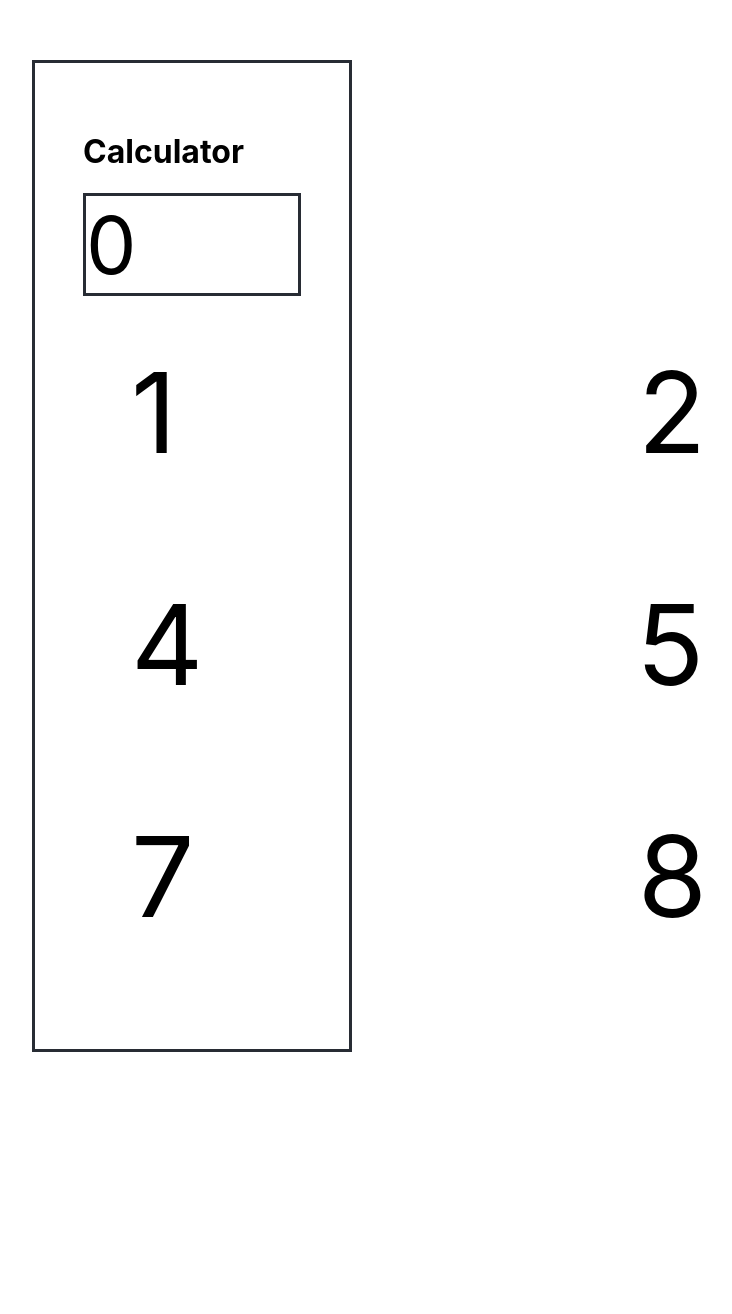
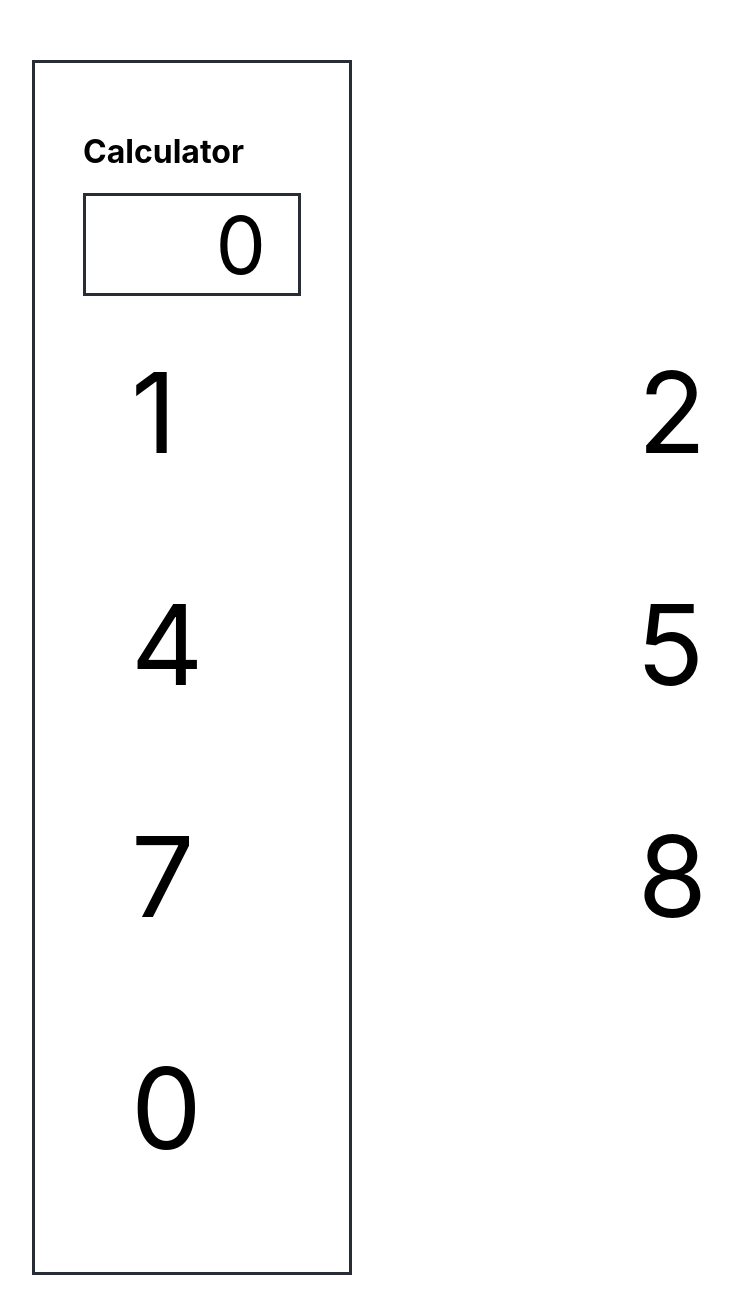
Before and after one commit to himanshi-sharmaa/calculator, a React (Create React App) app: page / in a window 1280 px wide. Shown: the part 420-1734 px from the top of the page, without its empty margins (448-1180 px from the left). Built offline with nearby package versions, Linux system fonts and the light colour scheme.

Commit message:
Refactored code, added basic checks for functionality

```diff
--- a/src/App.css
+++ b/src/App.css
@@ -13,6 +13,16 @@
   border-style: solid;
 }
 
+.resultView {
+  text-align: right;
+}
+.center {
+  justify-content: center;
+  font-size: 7rem;
+  padding: 3rem;
+  width: 33rem;
+  align-items: center;
+}
 .subView {
   display: flex;
   justify-content: space-between;
--- a/src/App.js
+++ b/src/App.js
@@ -1,4 +1,4 @@
-import { useState } from 'react';
+import { useEffect, useState } from 'react';
 import './App.css';
 
 function App() {
@@ -6,19 +6,31 @@ function App() {
   const num1=[1,2,3];
   const num2=[4,5,6];
   const num3=[7,8,9];
-  const op = ["Add", "Subtract", "Multiply", "Divide", "  =  "];
+  const num4=[0];
+  const op = ["Add", "Subtract", "Multiply", "Divide", "="];
 
   const [opAdded, SetOpAdded] = useState(false);
+  const [updatedNum, setUpdatedNum] = useState(false)
   const [error, setError] = useState(false)
   const [currentOp, setCurrentOp] = useState("");
-  const [currentNumber,setCurrentNumber] = useState("0");
-  const [result, setResult] = useState("0");
+  const [currentNumber,setCurrentNumber] = useState("");
+  const [result, setResult] = useState("");
 
-  const numClickEvent = (data) => { let num= currentNumber;
-    num+=data;
-    setCurrentNumber(num)
-    console.log("num", num);
-
+  useEffect(()=> {},[currentNumber])
+  const numClickEvent = (data) => {
+    let num;
+    if(opAdded && !updatedNum){
+      console.log("1")
+      setCurrentNumber("")
+      setUpdatedNum(true);
+      num= "";
+      num+=data;
+      setCurrentNumber(num)
+    } else {
+      num=   currentNumber;
+      num+=data;
+      setCurrentNumber(num)
+    }
     if(opAdded){
       let res = result;
 
@@ -39,26 +51,21 @@ function App() {
 
       case "/":  num===0? setError(true): res = parseInt(res) / parseInt(num);
           break;
+
       }
       setResult(res.toString());
-      setCurrentNumber("")
       setCurrentOp("")
-      setCurrentOp('')
       SetOpAdded(false)
-      console.log("Result = ", res)
     }}
 
     const opClickEvent = (data) => {
       setResult(result? result: currentNumber);
-      setCurrentNumber("")
 
        // eslint-disable-next-line default-case
       switch(data){
       case "Add": SetOpAdded(true);
           setCurrentOp("+");
-
           break;
-
       case "Subtract": SetOpAdded(true);
           setCurrentOp("-");
           break;
@@ -68,7 +75,10 @@ function App() {
       case "Divide": SetOpAdded(true);
           setCurrentOp("/");
           break;
+      case "=" : setCurrentNumber(result);
+            break;
       }
+      setUpdatedNum(false);
     }
 
   return (
@@ -76,12 +86,13 @@ function App() {
      <h1>Calculator</h1>
      <div className="resultStyle">
      {error ? <div>Something went wrong</div>:
-     <div className="App">{currentNumber? currentNumber: result}</div> }</div>
+     <div className="resultView">{currentNumber=== "" && result === ""? "0": currentNumber}</div> }</div>
      <div className="subView">
       <div className="subNumView">
       <div className="numContainer">{num1.map((data) => <div className="numView" key ={data} onClick={() => { numClickEvent(data) }}>{data}</div>)}</div>
       <div className="numContainer">{num2.map((data) => <div className="numView" key ={data} onClick={() => { numClickEvent(data) }}>{data}</div>)}</div>
       <div className="numContainer">{num3.map((data) => <div className="numView" key ={data} onClick={() => { numClickEvent(data) }}>{data}</div>)}</div>
+      <div className="numContainer">{num4.map((data) => <div className="center" key ={data} onClick={() => { numClickEvent(data) }}>{data}</div>)}</div>
       </div>
       <div className="opStyle">{op.map((data)=> <div className="operator" key={data} onClick={() => { opClickEvent(data) }}>{data}</div>)}</div>
       </div>
```
